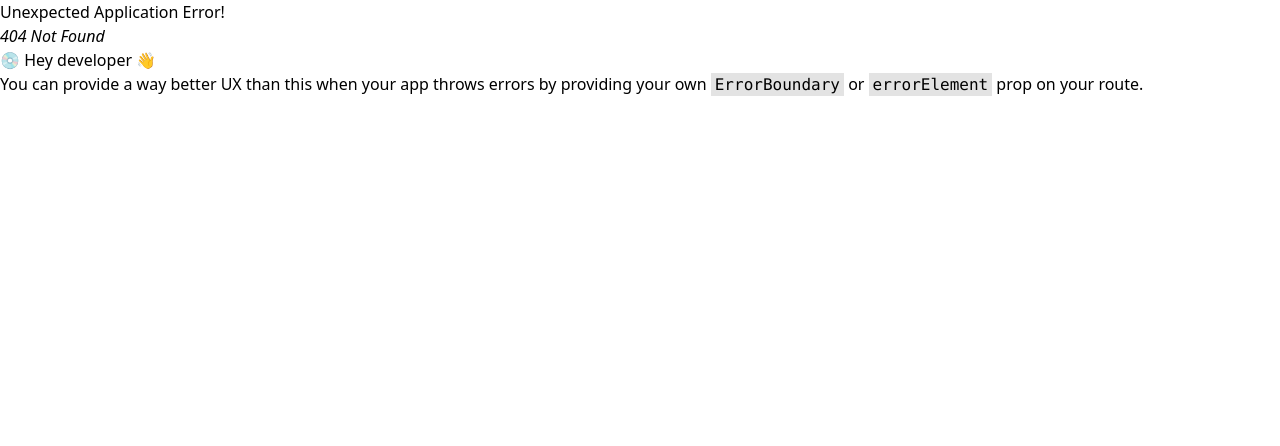
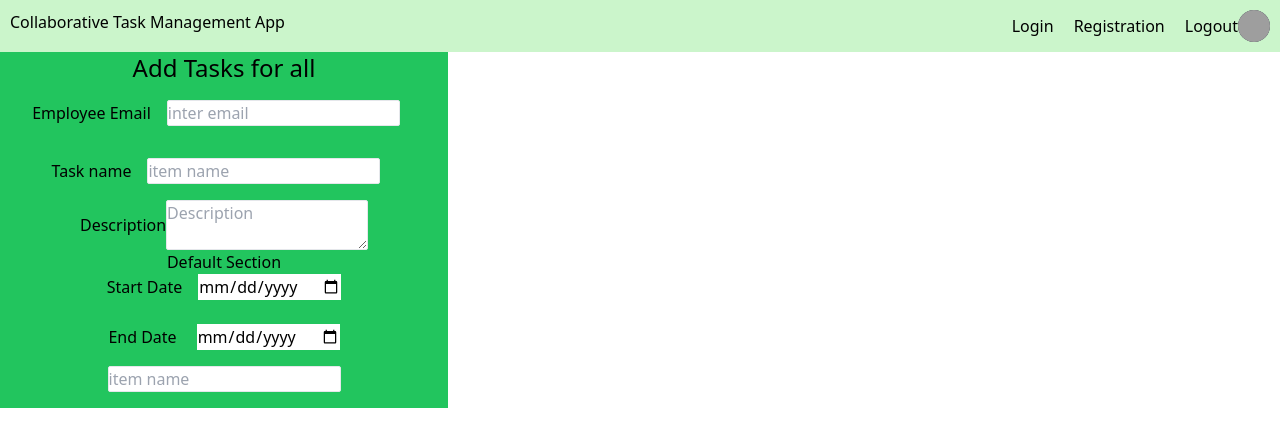
Before and after one commit to PPProsenjit/task-manager, a React (Create React App) app: page /tasks in a window 1280 px wide. Before the commit this address had no page. Shown: the top 446 px of the page. Built offline with nearby package versions, Linux system fonts and the light colour scheme; grey boxes are pictures that could not be loaded.

Commit message:
create a tasks page

```diff
--- a/src/Component/SignUp/SignUp.js
+++ b/src/Component/SignUp/SignUp.js
@@ -9,7 +9,8 @@ const SignUp = () => {
         const email = event.target.email.value;
         const password = event.target.password.value;
         const details = event.target.details.value;
-        addToDb(name,email,password,details);
+        const file = event.target.file.value;
+        addToDb(name,email,password,details, file);
     }
     return (
         <div  className='signup flex items-center justify-center bg-slate-400 '>
@@ -24,6 +25,9 @@ const SignUp = () => {
                     <input className='border-l-slate-400' type="password" name='password' id='password' placeholder='password' />
                     <h6>Describe your self!</h6>
                     <textarea name='details' rows={4} cols={40} placeholder='describe'></textarea>
+
+                    <input className="border-l-slate-400 bg-white rounded-sm" name='file' id="file" type="file"/>
+
                     <br />
                     <input className='bg-blue-500 w-48' type="submit" value='register' />
                 </form>
--- /dev/null
+++ b/src/Component/Tasks/Tasks.js
@@ -0,0 +1,49 @@
+import React, { useState } from 'react';
+
+const Tasks = () => {
+
+
+    const [date, setDate] = useState(" ");
+    const [endDate, setEndDate] = useState("");
+    return (
+        <div className='bg-green-500 max-w-md'>
+            <h1 className='text-2xl'>Add Tasks for all </h1>
+            <form >
+                <div>
+                    <label>Employee Email</label>
+                    <input className='m-4 rounded-sm border ' type="email" placeholder='inter email ' />
+                </div>
+                <div>
+                    <label>Task name</label>
+                    <input className='m-4 rounded-sm border ' type="text" placeholder='item name' />
+                </div>
+                <div className='flex items-center pl-20'>
+                    <label>Description</label>
+                    <textarea className='rounded-sm border ' type="text" placeholder='Description' />
+                </div>
+                <label>Default Section</label>
+                <div>
+                    <label>Start Date</label>
+                    <input className='ml-4'
+                        value={date}
+                        onChange={(e) => setDate(e.target.value)}
+                        type="date"
+                    />
+                </div>
+                <div>
+                    <br />
+                    <label > End Date</label>
+                    <input className='ml-5'
+                        value={endDate}
+                        onChange={(e) => setEndDate(e.target.value)}
+                        type="date"
+                    />
+                </div>
+                <input className='m-4 rounded-sm border ' type="text" placeholder='item name' />
+            </form>
+        </div>
+
+    );
+};
+
+export default Tasks;
--- a/src/index.js
+++ b/src/index.js
@@ -7,6 +7,7 @@ import Login from './Component/Login/Login';
 import App from './App';
 import Home from './Component/Home/Home';
 import SignUp from './Component/SignUp/SignUp';
+import Tasks from './Component/Tasks/Tasks';
 
 const root = ReactDOM.createRoot(document.getElementById('root'));
 
@@ -26,6 +27,10 @@ const router = createBrowserRouter([
       {
         path: 'registration',
         element: <SignUp></SignUp>
+      },
+      {
+        path: 'tasks',
+        element: <Tasks></Tasks>
       }
     ],
   },
--- a/src/utilities/Database.js
+++ b/src/utilities/Database.js
@@ -1,5 +1,5 @@
 
-const addToDb = (name, email, password, details) => {
+const addToDb = (name, email, password, details, file) => {
     let usersInfo = new Array();
 
     // get the users Info from local storage
@@ -12,7 +12,8 @@ const addToDb = (name, email, password, details) => {
             "name" : name,
             "email" : email,
             "password" : password,
-            "details" : details
+            "details" : details,
+            "file" : file
         })
     }
     localStorage.setItem('users-info', JSON.stringify(usersInfo))
```
